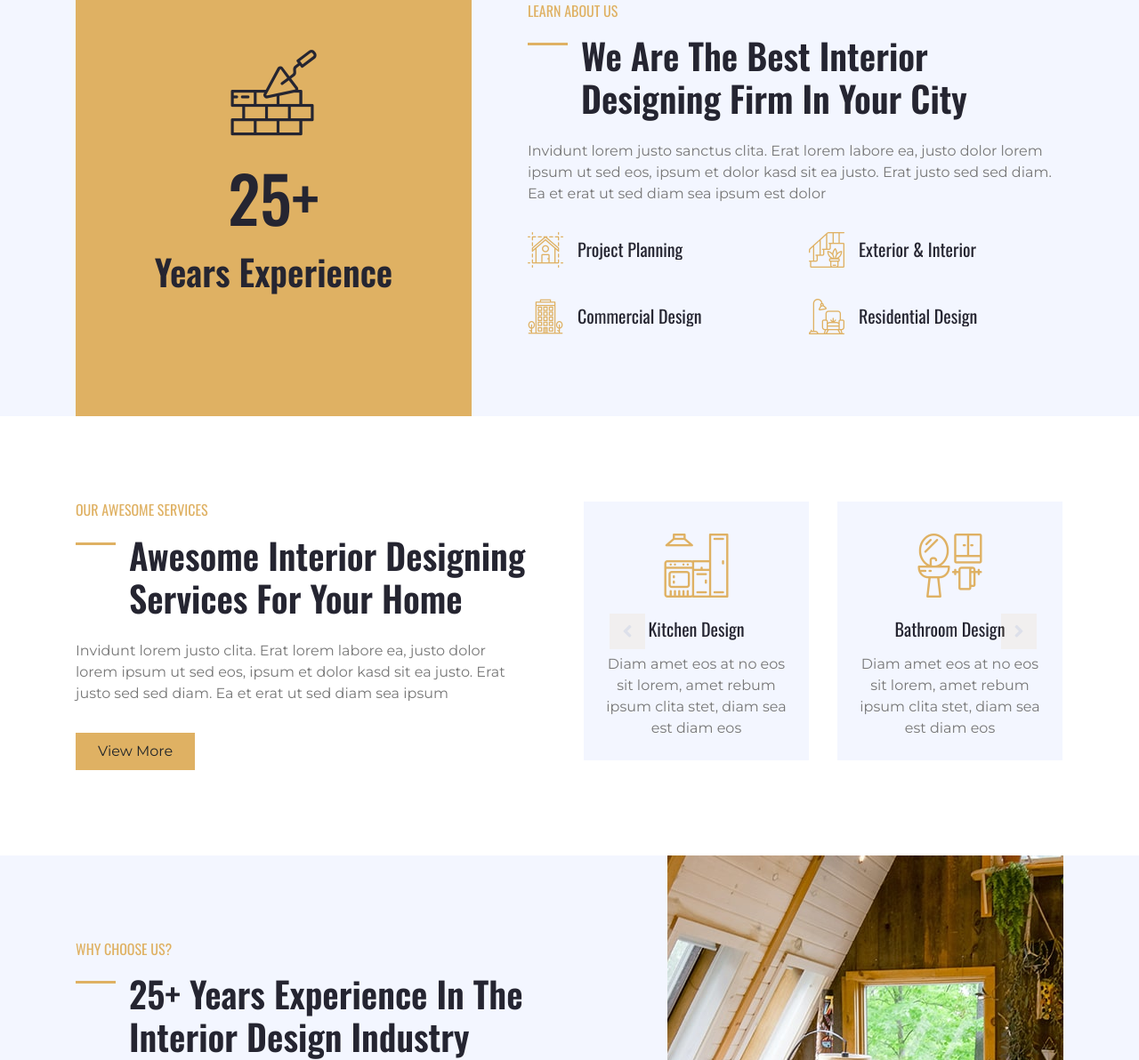
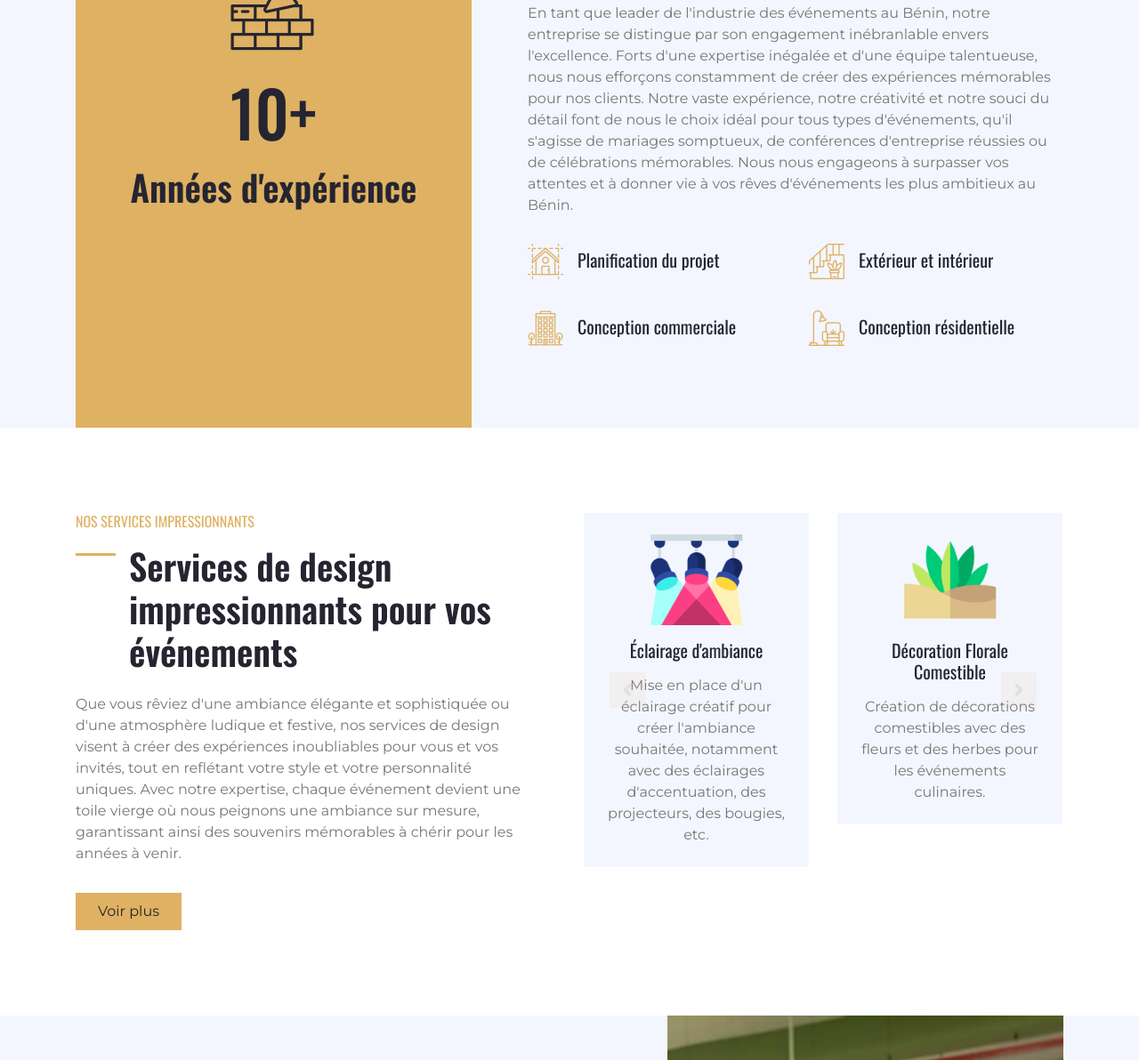
Before and after one commit to Abdias1998/prisland-two, a plain HTML site: page index.html in a window 1280 px wide. Shown: the part 1280-2472 px from the top of the page at 89% size. Drawn offline with nearby package versions, Linux system fonts and the light colour scheme.

Commit message:
Commit automatisé

```diff
--- a/index.html
+++ b/index.html
@@ -154,7 +154,7 @@
               ></h1>
               <div class="d-flex flex-column">
                 <h5>Tel</h5>
-                <p class="m-0">+229 530 378 32</p>
+                <p class="m-0">+229 530 378 32/67 91 91 50</p>
               </div>
             </div>
           </div>
@@ -168,7 +168,7 @@
       <div id="header-carousel" class="carousel slide" data-ride="carousel">
         <div class="carousel-inner">
           <div class="carousel-item active">
-            <img class="w-100" src="img/event//background1.jpeg" alt="Image" />
+            <img class="w-100" src="img/event//background2.jpeg" alt="Image" />
             <div
               class="carousel-caption d-flex flex-column align-items-center justify-content-center"
             >
@@ -176,19 +176,19 @@
                 <h4
                   class="text-primary text-uppercase font-weight-normal mb-md-3"
                 >
-                  Creative Interior Design
+                  Événements Spectaculaires : Notre Expertise à Votre Service !
                 </h4>
                 <h3 class="display-3 text-white mb-md-4">
-                  Make Your Home Better
+                  Tout événement, notre expertise. Réussissez avec nous.
                 </h3>
                 <a href="" class="btn btn-primary py-md-3 px-md-5 mt-2 mt-md-4"
-                  >Learn More</a
+                  >En savoir plus</a
                 >
               </div>
             </div>
           </div>
           <div class="carousel-item">
-            <img class="w-100" src="img/event/background2.png" alt="Image" />
+            <img class="w-100" src="img/event/plat.png" alt="Image" />
             <div
               class="carousel-caption d-flex flex-column align-items-center justify-content-center"
             >
@@ -196,13 +196,14 @@
                 <h4
                   class="text-primary text-uppercase font-weight-normal mb-md-3"
                 >
-                  Creative Interior Design
+                  Services de Location : Bâches, Chaises et Plus Encore !
                 </h4>
                 <h3 class="display-3 text-white mb-md-4">
-                  Stay At Home In Peace
+                  Location rapide et fiable : bâches, chaises, tables, dish,
+                  assietes et équipement événementiel.
                 </h3>
                 <a href="" class="btn btn-primary py-md-3 px-md-5 mt-2 mt-md-4"
-                  >Learn More</a
+                  >En savoir plus</a
                 >
               </div>
             </div>
@@ -241,22 +242,28 @@
               <i
                 class="flaticon-brickwall display-1 font-weight-normal text-secondary mb-3"
               ></i>
-              <h4 class="display-3 mb-3">25+</h4>
-              <h1 class="m-0">Years Experience</h1>
+              <h4 class="display-3 mb-3">10+</h4>
+              <h1 class="m-0">Années d'expérience</h1>
             </div>
           </div>
           <div class="col-lg-7 m-0 my-lg-5 pt-5 pb-5 pb-lg-2 pl-lg-5">
             <h6 class="text-primary font-weight-normal text-uppercase mb-3">
-              Learn About Us
+              À propos
             </h6>
             <h1 class="mb-4 section-title">
-              We Are The Best Interior Designing Firm In Your City
+                Nous sommes la meilleure entreprise d'événementiels au Bénin.
             </h1>
             <p>
-              Invidunt lorem justo sanctus clita. Erat lorem labore ea, justo
-              dolor lorem ipsum ut sed eos, ipsum et dolor kasd sit ea justo.
-              Erat justo sed sed diam. Ea et erat ut sed diam sea ipsum est
-              dolor
+              En tant que leader de l'industrie des événements au Bénin, notre
+              entreprise se distingue par son engagement inébranlable envers
+              l'excellence. Forts d'une expertise inégalée et d'une équipe
+              talentueuse, nous nous efforçons constamment de créer des
+              expériences mémorables pour nos clients. Notre vaste expérience,
+              notre créativité et notre souci du détail font de nous le choix
+              idéal pour tous types d'événements, qu'il s'agisse de mariages
+              somptueux, de conférences d'entreprise réussies ou de célébrations
+              mémorables. Nous nous engageons à surpasser vos attentes et à
+              donner vie à vos rêves d'événements les plus ambitieux au Bénin.
             </p>
             <div class="row py-2">
               <div class="col-sm-6">
@@ -264,7 +271,7 @@
                   <h1
                     class="flaticon-house font-weight-normal text-primary m-0 mr-3"
                   ></h1>
-                  <h5 class="text-truncate m-0">Project Planning</h5>
+                  <h5 class="text-truncate m-0">Planification du projet</h5>
                 </div>
               </div>
               <div class="col-sm-6">
@@ -272,7 +279,7 @@
                   <h1
                     class="flaticon-stairs font-weight-normal text-primary m-0 mr-3"
                   ></h1>
-                  <h5 class="text-truncate m-0">Exterior & Interior</h5>
+                  <h5 class="text-truncate m-0">Extérieur et intérieur</h5>
                 </div>
               </div>
               <div class="col-sm-6">
@@ -280,7 +287,7 @@
                   <h1
                     class="flaticon-office font-weight-normal text-primary m-0 mr-3"
                   ></h1>
-                  <h5 class="text-truncate m-0">Commercial Design</h5>
+                  <h5 class="text-truncate m-0">Conception commerciale</h5>
                 </div>
               </div>
               <div class="col-sm-6">
@@ -288,7 +295,7 @@
                   <h1
                     class="flaticon-living-room font-weight-normal text-primary m-0 mr-3"
                   ></h1>
-                  <h5 class="text-truncate m-0">Residential Design</h5>
+                  <h5 class="text-truncate m-0">Conception résidentielle</h5>
                 </div>
               </div>
             </div>
@@ -304,48 +311,132 @@
         <div class="row">
           <div class="col-lg-6 pr-lg-5">
             <h6 class="text-primary font-weight-normal text-uppercase mb-3">
-              Our Awesome Services
+              NOS SERVICES IMPRESSIONNANTS
             </h6>
             <h1 class="mb-4 section-title">
-              Awesome Interior Designing Services For Your Home
+              Services de design impressionnants pour vos événements
             </h1>
             <p>
-              Invidunt lorem justo clita. Erat lorem labore ea, justo dolor
-              lorem ipsum ut sed eos, ipsum et dolor kasd sit ea justo. Erat
-              justo sed sed diam. Ea et erat ut sed diam sea ipsum
+              Que vous rêviez d'une ambiance élégante et sophistiquée ou d'une
+              atmosphère ludique et festive, nos services de design visent à
+              créer des expériences inoubliables pour vous et vos invités, tout
+              en reflétant votre style et votre personnalité uniques. Avec notre
+              expertise, chaque événement devient une toile vierge où nous
+              peignons une ambiance sur mesure, garantissant ainsi des souvenirs
+              mémorables à chérir pour les années à venir.
             </p>
-            <a href="" class="btn btn-primary mt-3 py-2 px-4">View More</a>
+            <a href="" class="btn btn-primary mt-3 py-2 px-4">Voir plus</a>
           </div>
           <div class="col-lg-6 p-0 pt-5 pt-lg-0">
             <div class="owl-carousel service-carousel position-relative">
               <div class="d-flex flex-column text-center bg-light mx-3 p-4">
-                <h3
-                  class="flaticon-bedroom display-3 font-weight-normal text-primary mb-3"
-                ></h3>
-                <h5 class="mb-3">Bedroom Design</h5>
+                <h3 class="display-3 font-weight-normal text-primary mb-3">
+                  <img
+                    style="
+                      object-fit: cover;
+                      width: 50%;
+                      height: 50%;
+                      display: block;
+                      text-align: center;
+                      transform: translateX(50%);
+                    "
+                    src="./img/event/ceremony.png"
+                    alt=""
+                  />
+                </h3>
+
+                <h5 class="mb-3">Décoration de Salle de réception</h5>
                 <p class="m-0">
-                  Diam amet eos at no eos sit lorem, amet rebum ipsum clita
-                  stet, diam sea est diam eos
+                  Création de décors pour la salle de réception, y compris la
+                  disposition des tables, les nappes, les centres de table,
+                  l'éclairage, etc.
                 </p>
               </div>
               <div class="d-flex flex-column text-center bg-light mx-3 p-4">
-                <h3
-                  class="flaticon-kitchen display-3 font-weight-normal text-primary mb-3"
-                ></h3>
-                <h5 class="mb-3">Kitchen Design</h5>
+                <h3 class="display-3 font-weight-normal text-primary mb-3">
+                  <img
+                    style="
+                      object-fit: cover;
+                      width: 50%;
+                      height: 50%;
+                      display: block;
+                      text-align: center;
+                      transform: translateX(50%);
+                    "
+                    src="./img/event/spotlight.png"
+                    alt=""
+                  />
+                </h3>
+                <h5 class="mb-3">Éclairage d'ambiance</h5>
                 <p class="m-0">
-                  Diam amet eos at no eos sit lorem, amet rebum ipsum clita
-                  stet, diam sea est diam eos
+                  Mise en place d'un éclairage créatif pour créer l'ambiance
+                  souhaitée, notamment avec des éclairages d'accentuation, des
+                  projecteurs, des bougies, etc.
                 </p>
               </div>
               <div class="d-flex flex-column text-center bg-light mx-3 p-4">
-                <h3
-                  class="flaticon-bathroom display-3 font-weight-normal text-primary mb-3"
-                ></h3>
-                <h5 class="mb-3">Bathroom Design</h5>
+                <h3 class="display-3 font-weight-normal text-primary mb-3">
+                  <img
+                    style="
+                      object-fit: cover;
+                      width: 50%;
+                      height: 50%;
+                      display: block;
+                      text-align: center;
+                      transform: translateX(50%);
+                    "
+                    src="./img/event/yucca.png"
+                    alt=""
+                  />
+                </h3>
+                <h5 class="mb-3">Décoration Florale Comestible</h5>
                 <p class="m-0">
-                  Diam amet eos at no eos sit lorem, amet rebum ipsum clita
-                  stet, diam sea est diam eos
+                  Création de décorations comestibles avec des fleurs et des
+                  herbes pour les événements culinaires.
+                </p>
+              </div>
+              <div class="d-flex flex-column text-center bg-light mx-3 p-4">
+                <h3 class="display-3 font-weight-normal text-primary mb-3">
+                  <img
+                    style="
+                      object-fit: cover;
+                      width: 50%;
+                      height: 50%;
+                      display: block;
+                      text-align: center;
+                      transform: translateX(50%);
+                    "
+                    src="./img/event/speech.png"
+                    alt=""
+                  />
+                </h3>
+                <h5 class="mb-3">Événements d'Entreprise</h5>
+                <p class="m-0">
+                  Services de décoration pour des événements corporatifs tels
+                  que des conférences, des salons professionnels et des fêtes
+                  d'entreprise.
+                </p>
+              </div>
+              <div class="d-flex flex-column text-center bg-light mx-3 p-4">
+                <h3 class="display-3 font-weight-normal text-primary mb-3">
+                  <img
+                    style="
+                      object-fit: cover;
+                      width: 50%;
+                      height: 50%;
+                      display: block;
+                      text-align: center;
+                      transform: translateX(50%);
+                    "
+                    src="./img/event/customize.png"
+                    alt=""
+                  />
+                </h3>
+                <h5 class="mb-3">Décors sur Mesure</h5>
+                <p class="m-0">
+                  Création de décors personnalisés tels que des arrière-plans,
+                  des panneaux de bienvenue, des enseignes, des toiles de fond,
+                  etc.
                 </p>
               </div>
             </div>
@@ -361,28 +452,34 @@
         <div class="row">
           <div class="col-lg-7 mt-5 py-5 pr-lg-5">
             <h6 class="text-primary font-weight-normal text-uppercase mb-3">
-              Why Choose Us?
+              POURQUOI NOUS CHOISIR?
             </h6>
             <h1 class="mb-4 section-title">
-              25+ Years Experience In The Interior Design Industry
+              Plus de 10 ans d'expérience dans l'industrie de la décoration
+              d'événements au Bénin
             </h1>
             <p class="mb-4">
-              Dolores lorem lorem ipsum sit et ipsum. Sadip sea amet diam dolore
-              sed et. Sit rebum labore sit sit ut vero no sit. Et elitr stet
-              dolor sed sit et sed ipsum et kasd ut. Erat duo eos et erat sed
-              diam duo
+              Avec plus de 10 ans d'expérience dans l'industrie de la décoration
+              d'événements au Bénin, notre entreprise incarne un savoir-faire
+              inégalé dans la création d'atmosphères exceptionnelles. Notre
+              longue trajectoire témoigne de notre engagement continu envers la
+              perfection et de notre capacité à évoluer avec les tendances
+              changeantes. Au fil des années, nous avons eu le privilège de
+              contribuer à la réalisation de nombreux événements inoubliables,
+              du mariage le plus intime à la conférence d'entreprise la plus
+              prestigieuse. ambitieux au Bénin.
             </p>
             <ul class="list-inline">
               <li>
                 <h5>
-                  <i class="far fa-check-square text-primary mr-3"></i>25+ Years
-                  Experience
+                  <i class="far fa-check-square text-primary mr-3"></i>10+ ans
+                  Expérience
                 </h5>
               </li>
               <li>
                 <h5>
-                  <i class="far fa-check-square text-primary mr-3"></i>Best
-                  Interior Design
+                  <i class="far fa-check-square text-primary mr-3"></i>Meilleur
+                  Design d'intérieur
                 </h5>
               </li>
               <li>
@@ -398,7 +495,7 @@
             <div
               class="d-flex flex-column align-items-center justify-content-center h-100 overflow-hidden"
             >
-              <img class="h-100" src="img/feature.jpg" alt="" />
+              <img class="h-100" src="img/event/img1.jpeg" alt="" />
             </div>
           </div>
         </div>
```
Also changed, not shown: img/event/bâche.jpeg (added), img/event/ceremony.png (added), img/event/customize.png (added), img/event/img1.jpeg (renamed from img/event/c95fbf0b-92fd-4a09-afa5-3aa64efd8835.jpeg), img/event/plat.png (added), img/event/speech.png (added), img/event/spotlight.png (added), img/event/yucca.png (added).
